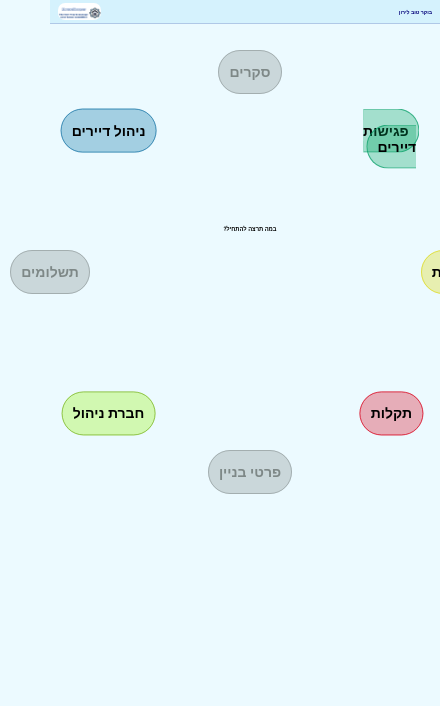
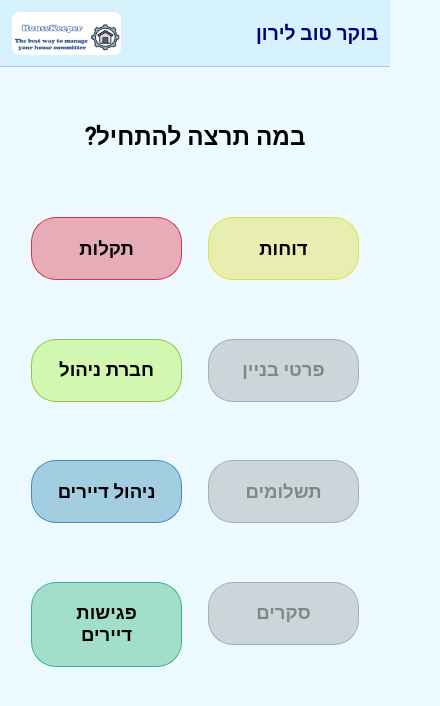
Before and after one commit to yuval-david/house-keeper, a Next.js app: page / in a window 390 px wide. Shown: the top 706 px of the page, 440 px wide, since content can reach past the window. Built offline with nearby package versions, Linux system fonts and the light colour scheme.

Commit message:
Make homepage responsive

```diff
--- a/components/UI/HomePageLayout.module.css
+++ b/components/UI/HomePageLayout.module.css
@@ -5,6 +5,12 @@
     align-items: center;
     border-bottom: 1px solid #0200792c;
     background-color: #d5f2fd;
+}
+
+@media (max-width: 1024px) {
+    .nav {
+        padding: 3vw;
+    }
 }
 
 .logo_container {
@@ -19,6 +25,13 @@
     border-radius: 7px;
 }
 
+@media (max-width: 1024px) {
+    .logo_container {
+        width: 28vw;
+        height: 11vw;
+    }
+}
+
 .nav_message {
     font-size: 135%;
 }
--- a/components/home/HomePageComponent.module.css
+++ b/components/home/HomePageComponent.module.css
@@ -12,7 +12,7 @@
   height: 400px;
   padding: 20px;
   border-radius: 50%;
-  margin: 40px auto;
+  margin: 54px auto;
 }
 .circle_container a {
   display: block;
@@ -122,3 +122,69 @@
     background-color: rgba(217, 0, 25, 0.213);
     transition-duration: 0.25s;
 }
+
+
+
+/***********   MOBILE LIST CSS   ************/
+@media (max-width: 1024px) {
+
+    .place_list {
+        position: unset;
+        box-shadow: unset;
+    }
+
+
+    .circle_container {
+        position: unset;
+        width: 90%;
+        height: auto;
+        padding: 3vw;
+        border-radius: 0;
+        margin: 5vw auto;
+    }
+
+    .circle_container a {
+        display: unset;
+        position: unset;
+        width: auto;
+        height: auto;
+        margin: unset;
+        text-align: center;
+        text-decoration: none;
+        color: inherit;
+        width: 46%;
+    }
+
+    .circle_container a.center {
+        top: unset;
+    }
+
+    .links_container {
+        margin-top: 16vw;
+        margin-bottom: 10vw;
+        display: flex;
+        flex-wrap: wrap;
+        justify-content: space-between;
+        row-gap: 15vw;
+    }
+
+    .deg0 { transform: none; } /* 12em = half the width of the wrapper */
+    .deg45 { transform: none; }
+    .deg90 { transform: none; }
+    .deg135 { transform: none; }
+    .deg180 { transform: none; }
+    .deg225 { transform: none; }
+    .deg270 { transform: none; }
+    .deg315 { transform: none; }
+
+    .circle_container a span {
+        width: 100%;
+        display: inline-block;
+        font-size: 130%;
+        padding: 5vw;
+    }
+
+    .center h2 {
+        font-size: 170%;
+    }
+}
--- a/components/home/HomePageComponent.tsx
+++ b/components/home/HomePageComponent.tsx
@@ -9,6 +9,7 @@ export function HomePageComponent() {
                 <Link href="/" className={style.center}>
                     <h2>במה תרצה להתחיל?</h2>
                 </Link>
+                <div className={style.links_container}>
                     <Link href="/" className={style.deg0}>
                         <span className={style.yellow}>דוחות</span>
                     </Link>
@@ -35,5 +36,6 @@ export function HomePageComponent() {
                     </Link>
                 </div>
             </div>
+        </div>
     )
 }
--- a/styles/globals.css
+++ b/styles/globals.css
@@ -5,6 +5,16 @@ html {
     height: 100%;
     font-size: 1vw;
     direction: rtl;
+}
+
+* {
+    box-sizing: border-box;
+}
+
+@media (max-width: 1024px) {
+    html {
+        font-size: 3.66vw;
+    }
 }
 
 body {
```
Lines whose indentation alone changed are shown as unchanged.
